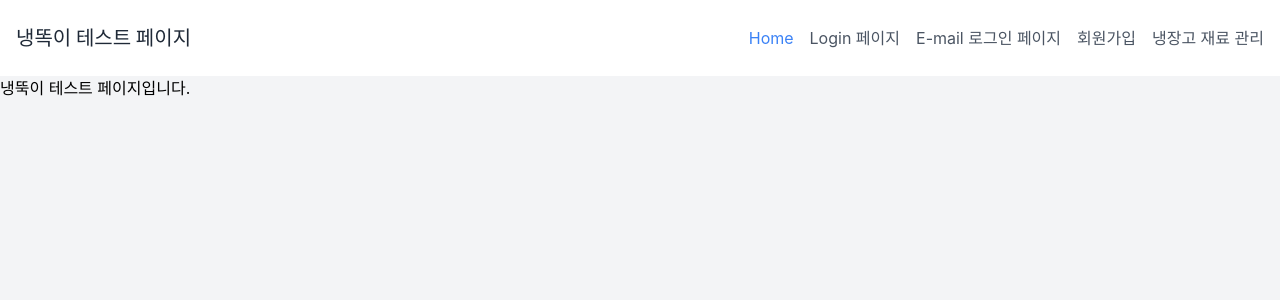
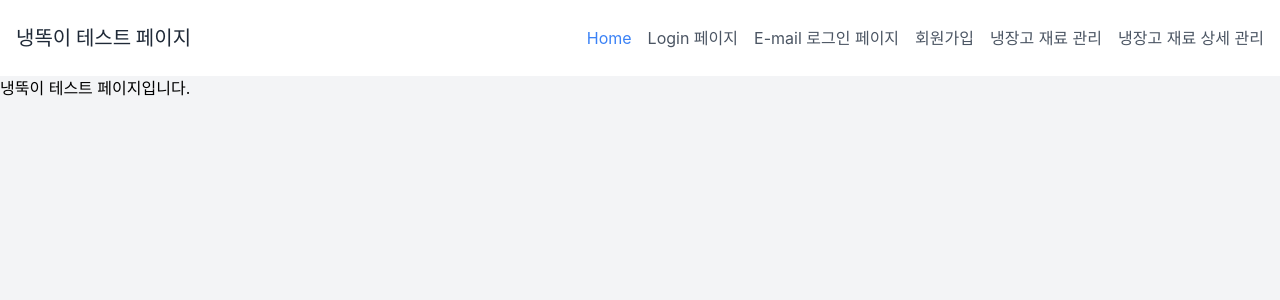
Before and after one commit to OZ-Coding-School/oz_03_main-002-FE, a React (Vite) app: page / in a window 1280 px wide. Shown: the top 300 px of the page. Built offline with nearby package versions, Linux system fonts and the light colour scheme; a web font is replaced by a local one.

Commit message:
Feat: Header 냉장고 재료 상세관리 추가

```diff
--- a/src/components/Header.tsx
+++ b/src/components/Header.tsx
@@ -55,6 +55,14 @@ function Header() {
                 냉장고 재료 관리
               </Link>
             </li>
+            <li>
+              <Link
+                to="/ingredients/:id"
+                className={`${isActive('../pages/IngredientDetailList')} hover:text-blue-500 transition duration-300`}
+              >
+                냉장고 재료 상세 관리
+              </Link>
+            </li>
           </ul>
         </nav>
       </div>
```
